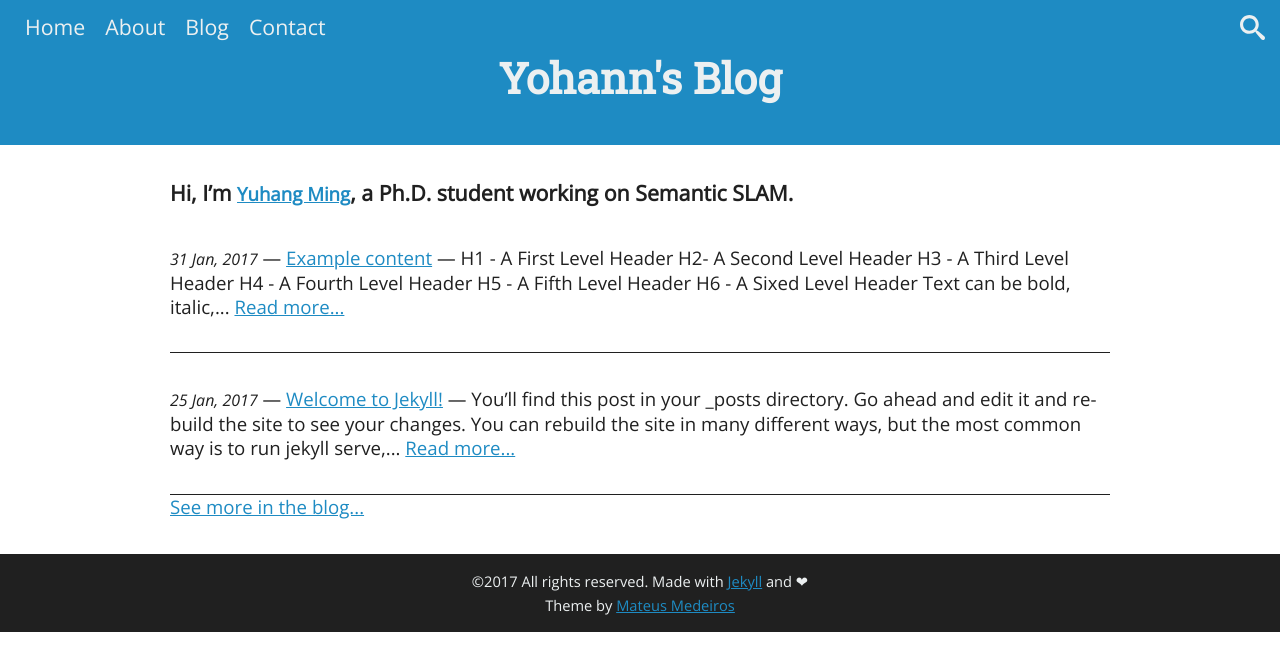
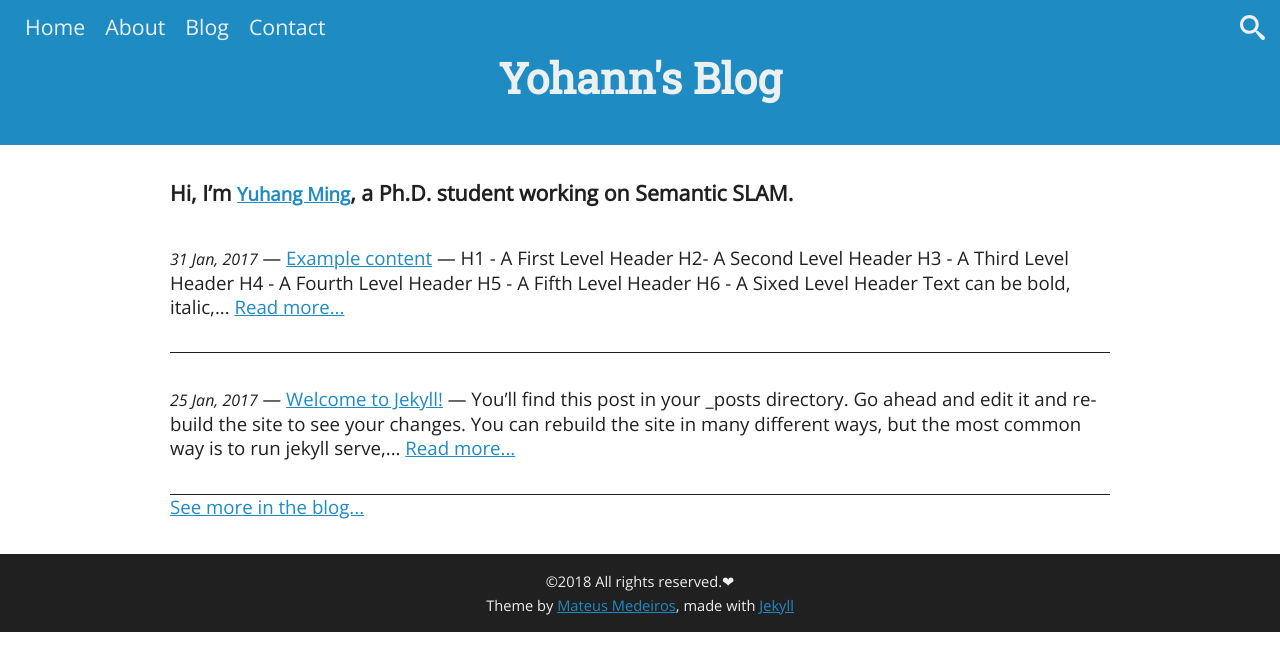
Before and after one commit to YuhangMing/YuhangMing.github.io, a Jekyll site: the page built from index.html, in a window 1280 px wide. Shown: the top 671 px of the page. Built offline with Jekyll 4.4.1, drawn with Linux system fonts in a browser that asks for light colours.

Commit message:
modified footer

```diff
--- a/_includes/footer.html
+++ b/_includes/footer.html
@@ -1,6 +1,6 @@
 <footer class="footer">
-	<p> ©2017 All rights reserved. Made with <a aria-label="Jekyll" href="http://jekyllrb.com" target="_blank" title="Made with Jekyll">Jekyll</a> and <span aria-label="Love">❤</span></p>
-    <p>Theme by <a aria-label="Theme author" href="http://mateussmedeiros.github.io/" target="_blank" title="Made with Jekyll">Mateus Medeiros</a></p>
+	<p> ©2018 All rights reserved.<span aria-label="Love">❤</span></p>
+    <p>Theme by <a aria-label="Theme author" href="http://mateussmedeiros.github.io/" target="_blank" title="Made with Jekyll">Mateus Medeiros</a>, made with <a aria-label="Jekyll" href="http://jekyllrb.com" target="_blank" title="Made with Jekyll">Jekyll</a></p>
 </footer>
 
 <script src="/assets/components/jquery/dist/jquery.min.js"></script>
```
Also changed, not shown: 1 other file.
